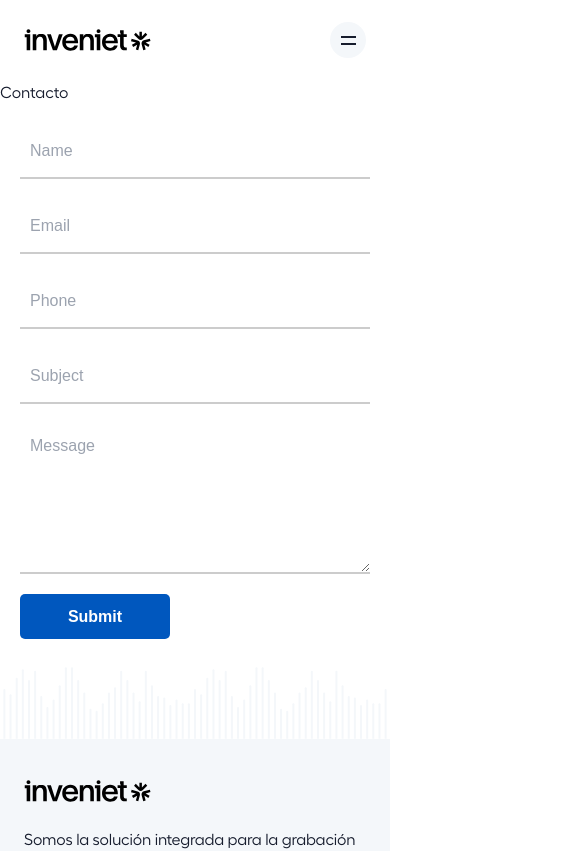
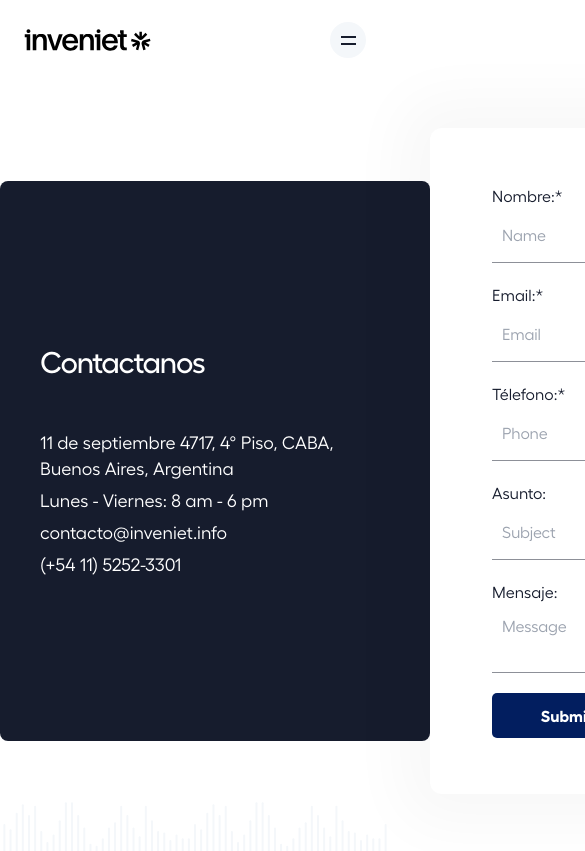
Before and after one commit to pascualmanuel/inveniet, a React (Create React App) app: page /contacto in a window 390 px wide. Shown: the top 851 px of the page, 585 px wide, since content can reach past the window. Built offline with nearby package versions, Linux system fonts and the light colour scheme.

Commit message:
ContactForm Mobile

```diff
--- a/src/Components/ContactForm.jsx
+++ b/src/Components/ContactForm.jsx
@@ -25,50 +25,61 @@ const ContactForm = () => {
     <>
       <div className="contact-page">
         <form onSubmit={handleSubmit} className="contact-form">
+          <label for="fname">Nombre:*</label>
           <input
             type="text"
             name="name"
             value={form.name}
             onChange={handleChange}
             placeholder="Name"
-            className="form-field"
+            className="form-field myP"
             required
           />
           <div className="contact-row">
+            <div>
+              <label for="fname">Email:*</label>
               <input
                 type="email"
                 name="email"
                 value={form.email}
                 onChange={handleChange}
                 placeholder="Email"
-              className="form-field"
+                className="form-field myP"
                 required
               />
+            </div>
+            <div>
+              <label for="fname">Télefono:*</label>
               <input
                 type="tel"
                 name="phone"
                 value={form.phone}
                 onChange={handleChange}
                 placeholder="Phone"
-              className="form-field"
+                className="form-field myP"
                 required
               />
             </div>
+          </div>
+          <label for="fname">Asunto:</label>
+
           <input
             type="text"
             name="subject"
             value={form.subject}
             onChange={handleChange}
             placeholder="Subject"
-            className="form-field"
+            className="form-field myP"
             required
           />
+          <label for="fname">Mensaje:</label>
+
           <textarea
             name="message"
             value={form.message}
             onChange={handleChange}
             placeholder="Message"
-            className="form-field message-field"
+            className="form-field myP message-field"
             required
           />
           <button type="submit" className="submit-button">
--- a/src/Pages/Contact.jsx
+++ b/src/Pages/Contact.jsx
@@ -4,8 +4,32 @@ import ContactForm from "../Components/ContactForm";
 const Contacto = () => {
   return (
     <>
-      <div>Contacto</div>
-      <ContactForm />
+      <div className="flex justify-center mt-12">
+        <div className="flex items-center  max-w-[1248px] w-screen  justify-between ">
+          <div>
+            <div className="h-[560px] w-[430px] bg-iDBlue rounded-lg flex flex-col justify-center px-[40px]">
+              <h3 className="myH2 text-white mb-12">Contactanos</h3>
+              <li className="subH text-white">
+                11 de septiembre 4717, 4° Piso, CABA, Buenos Aires, Argentina
+              </li>
+              <li className="subH text-white my-1.5 lg:my-4">
+                Lunes - Viernes: 8 am - 6 pm
+              </li>
+              <li className="subH text-white">
+                <a href="mailto:contacto@inveniet.info">
+                  contacto@inveniet.info
+                </a>
+              </li>
+              <li className=" subH text-white mt-1.5 lg:mt-4">
+                <a href="tel:+5491152523301">(+54 11) 5252-3301</a>
+              </li>
+            </div>
+          </div>
+          <div>
+            <ContactForm />
+          </div>
+        </div>
+      </div>
     </>
   );
 };
--- a/src/index.css
+++ b/src/index.css
@@ -215,7 +215,7 @@
 }
 
 .faq-header:hover .faq-right {
-  /* transform: rotate(90deg); Optional hover effect */
+  transform: rotate(90deg);
 }
 
 .faq-answer {
@@ -231,19 +231,15 @@
   padding: 10px 0;
 }
 
-
 /* Contact.css */
 
 .contact-page {
-  max-width: 600px;
+  max-width: 750px;
   margin: 0 auto;
-  padding: 20px;
-  font-family: Arial, sans-serif;
-}
-
-h1 {
-  text-align: center;
-  margin-bottom: 20px;
+  padding: 56px 62px;
+  background: #ffffff;
+  box-shadow: 0px 0px 60px 30px rgba(0, 0, 0, 0.03);
+  border-radius: 12px;
 }
 
 .contact-form {
@@ -255,7 +251,7 @@ h1 {
   width: 100%;
   height: 55px;
   border: none;
-  border-bottom: 2px solid #ccc;
+  border-bottom: 1px solid #8d9098;
   margin-bottom: 20px;
   padding: 10px;
   font-size: 16px;
@@ -264,12 +260,12 @@ h1 {
 }
 
 .form-field:focus {
-  border-bottom-color: #0057BE;
+  border-bottom-color: #021e5f;
 }
 
 .message-field {
   height: auto;
-  min-height: 150px;
+  min-height: 55px;
 }
 
 .contact-row {
@@ -284,14 +280,14 @@ h1 {
 .submit-button {
   width: 150px;
   height: 45px;
-  background-color: #0057BE;
+  background-color: #021e5f;
   color: white;
   font-size: 16px;
   font-weight: bold;
   border: none;
   border-radius: 5px;
   cursor: pointer;
-  align-self: flex-start;
+  align-self: flex-end;
 }
 
 .submit-button:hover {
@@ -312,10 +308,6 @@ h1 {
     width: 100%; /* Full width for all fields on mobile */
   }
 }
-
-
-
-
 
 @media (min-width: 390px) {
   .logo-section {
```
Lines whose indentation alone changed are shown as unchanged.
